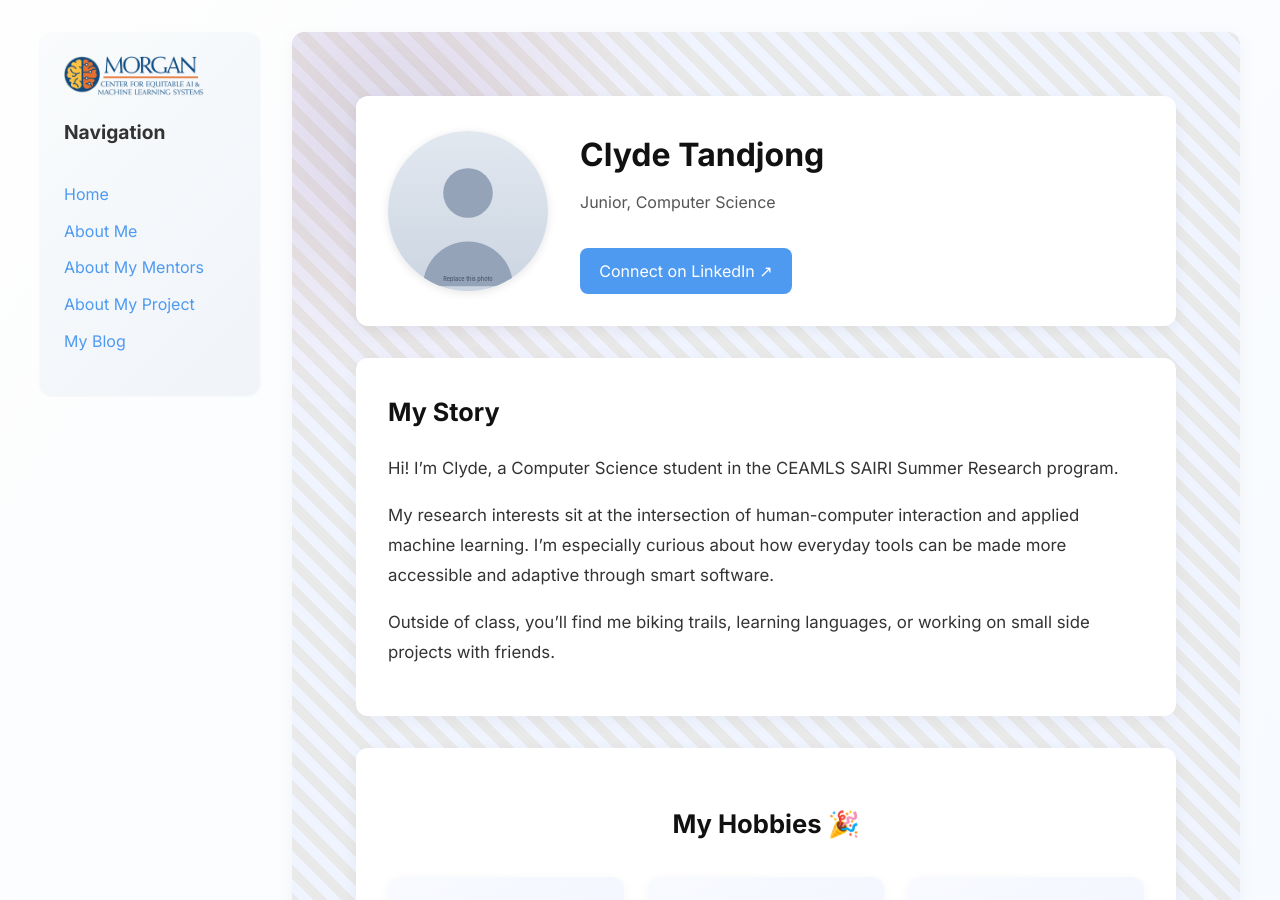
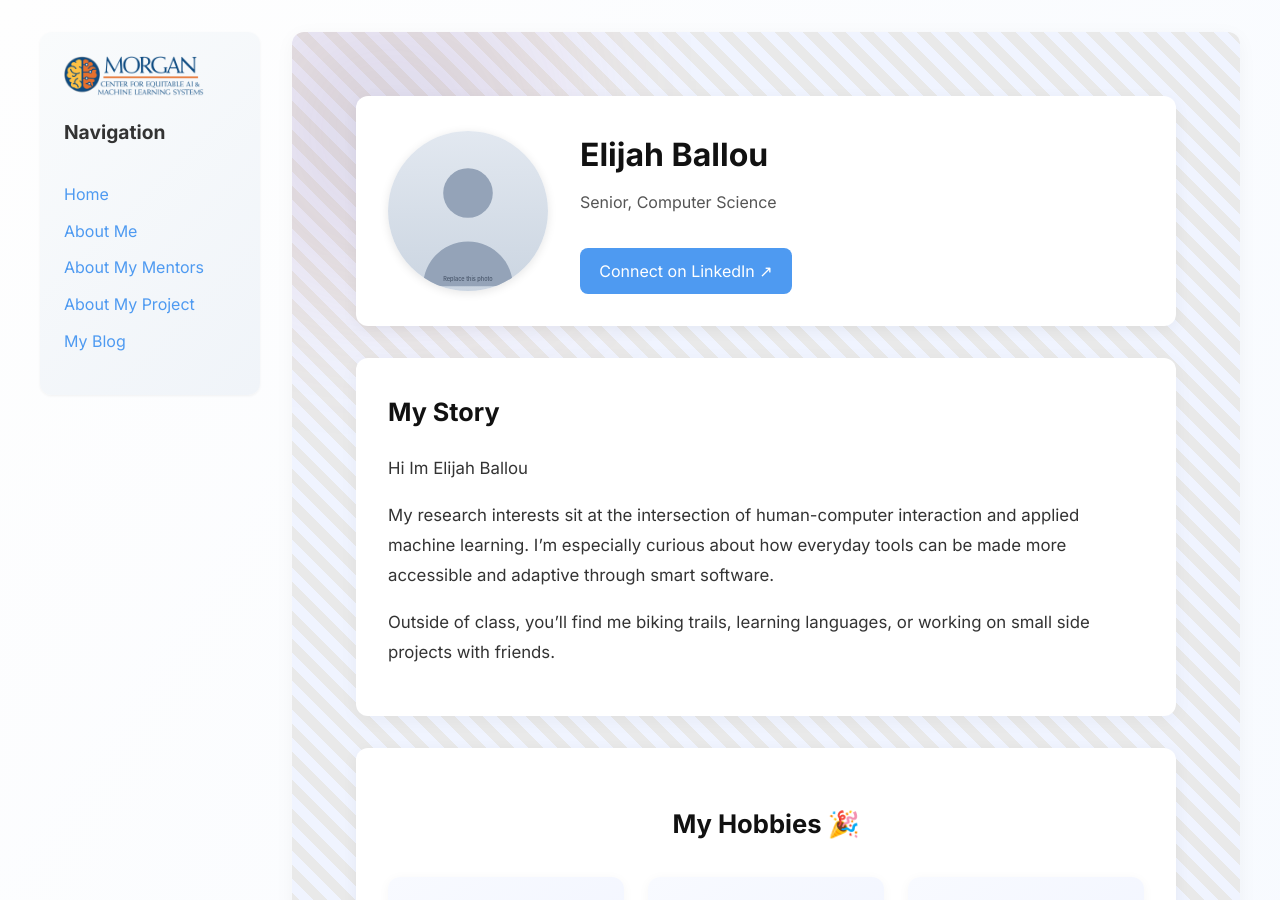
Before and after one commit to ElijahBallou/SAIRI26elijahballou.github.io, a Jekyll site: the page built from pages/about-me.md, in a window 1280 px wide and 900 px high. Built offline with Jekyll 4.4.1, drawn with Linux system fonts in a browser that asks for light colours.

Commit message:
Update personal information on about-me page

```diff
--- a/pages/about-me.md
+++ b/pages/about-me.md
@@ -4,12 +4,12 @@ title: About Me
 permalink: /about-me.html
 
 about:
-  name: Clyde Tandjong
-  role: Junior, Computer Science
+  name: Elijah Ballou
+  role: Senior, Computer Science
   image: /assets/images/profile.svg
-  linkedin: https://www.linkedin.com/in/example
+  linkedin: https://linkedin.com/in/elijah-ballou
   bio: |
-    Hi! I'm Clyde, a Computer Science student in the CEAMLS SAIRI Summer Research program.
+    Hi Im Elijah Ballou
 
     My research interests sit at the intersection of human-computer interaction and applied
     machine learning. I'm especially curious about how everyday tools can be made more
```
